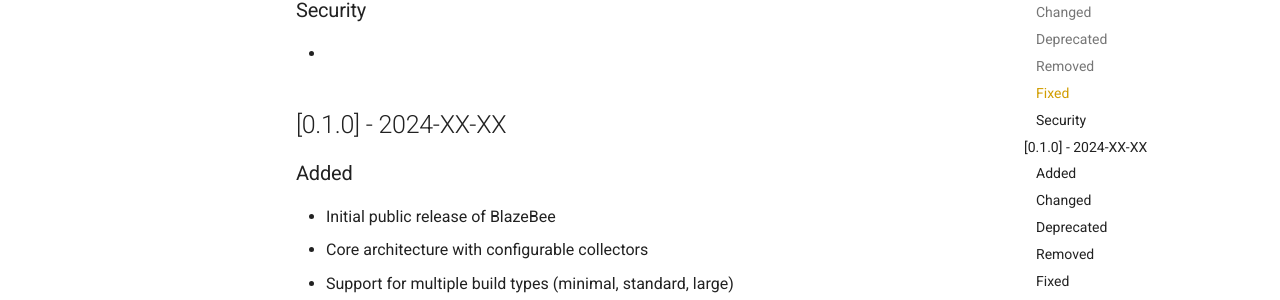
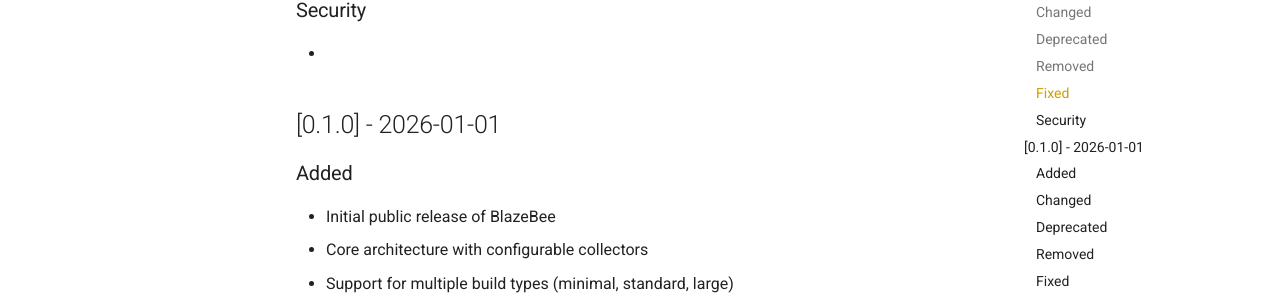
Before and after one commit to rubtsov-stan/blazebee, an MkDocs documentation site: the page built from docs/changelog.md, in a window 1280 px wide and 900 px high, scrolled down 818 px. Shown: the part 150-450 px from the top of the window. Built offline with MkDocs 1.6.1 and Material for MkDocs 9.7.7, drawn with Linux system fonts in a browser that asks for light colours; comment, search, counter and statistics services are not loaded.

Commit message:
Fix change log

```diff
--- a/docs/changelog.md
+++ b/docs/changelog.md
@@ -25,7 +25,7 @@
 ### Security
 -
 
-## [0.1.0] - 2024-XX-XX
+## [0.1.0] - 2026-01-01
 
 ### Added
 - Initial public release of BlazeBee
```
